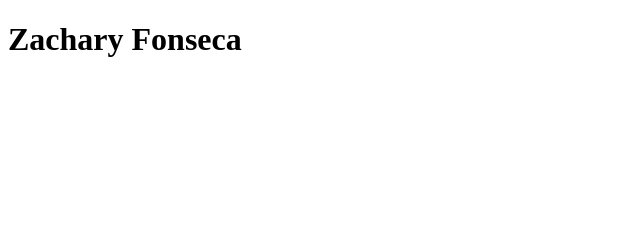
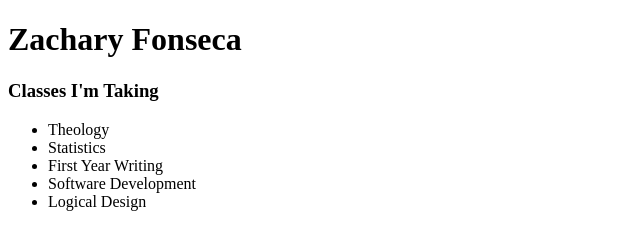
Before and after one commit to z-fonz/CUS1166_z_fonz_git-test., a plain HTML site: page index.html in a window 1280 px wide. Shown: the whole page, without its empty margins (0-640 px from the left). Drawn offline with Linux system fonts and the light colour scheme.

Commit message:
Update index.html

```diff
--- a/index.html
+++ b/index.html
@@ -8,3 +8,16 @@
   <header>
     <h1 class="name">Zachary Fonseca</h1>
     </header>
+
+    <section>
+
+      <h3>Classes I'm Taking</h3>
+      <ul>
+      <li>Theology</li>
+      <li>Statistics</li>
+      <li>First Year Writing</li>
+      <li>Software Development</li>
+      <li>Logical Design</li>
+
+      </ul>
+    </section>
```
